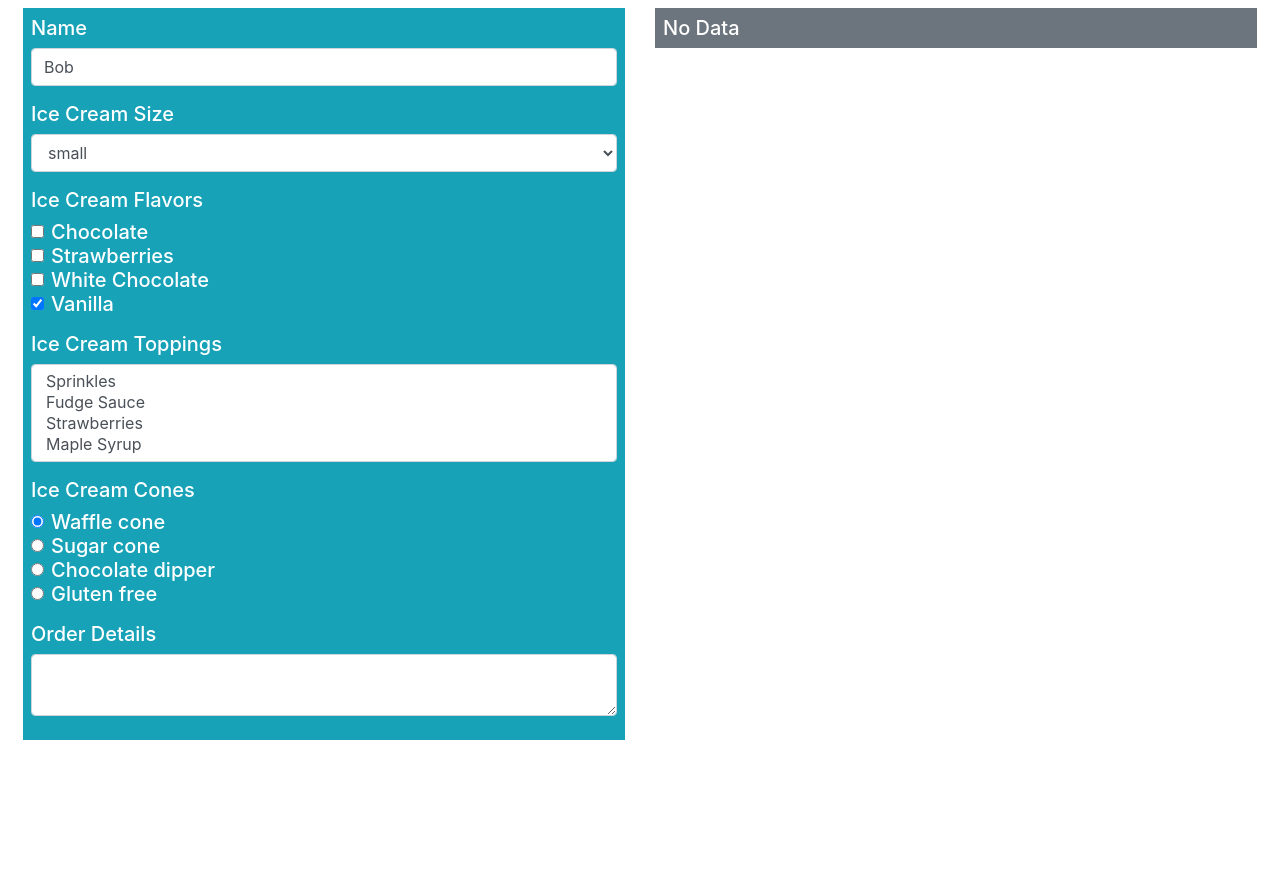
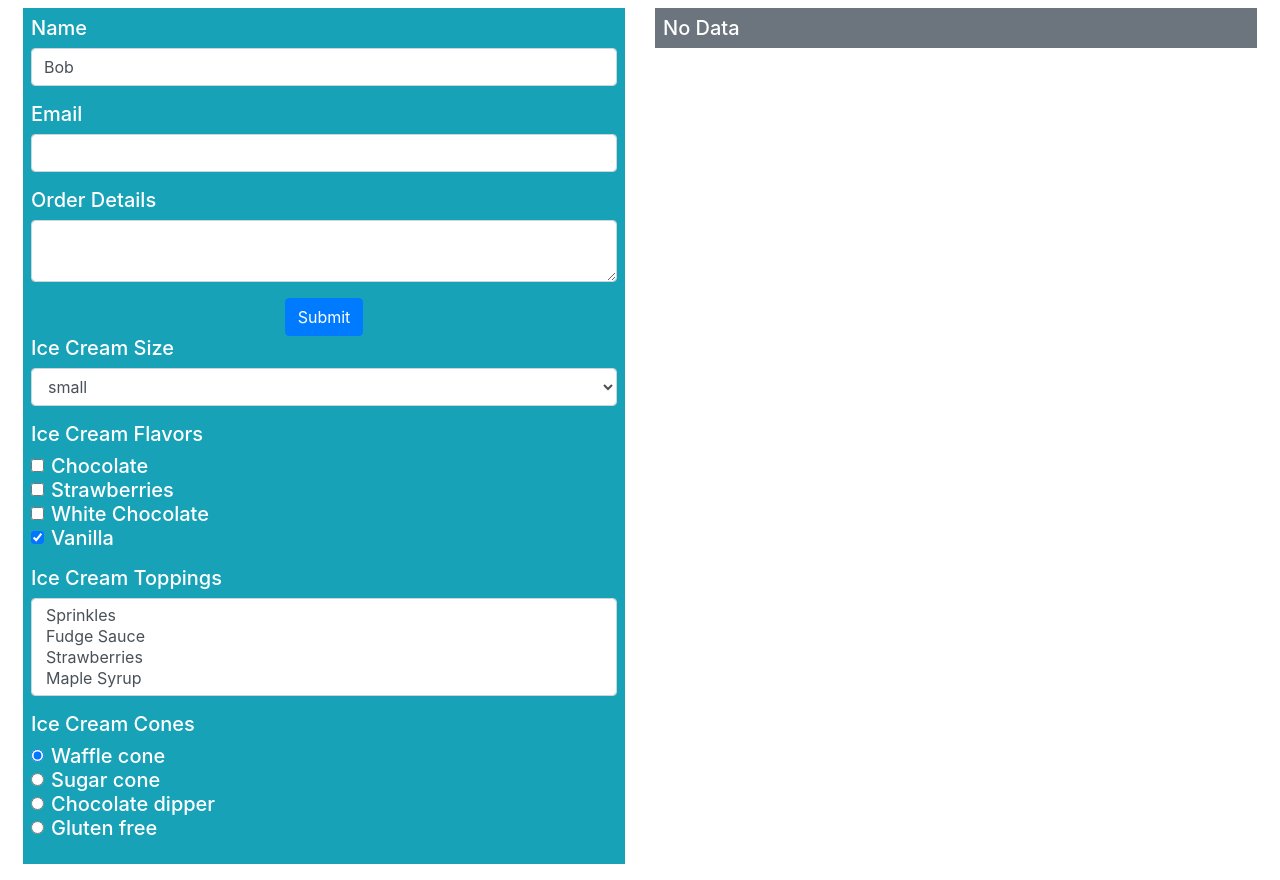
Before and after one commit to pagas/react-forms, a React (Create React App) app: page / in a window 1280 px wide. Before the commit the page ends 800 px from the top, so only its background shows below. Built offline with nearby package versions, Linux system fonts and the light colour scheme.

Commit message:
add email and some field validation

```diff
--- a/src/components/Editor.js
+++ b/src/components/Editor.js
@@ -1,10 +1,13 @@
 import React, {Component} from 'react';
+import {FormValidator} from "../forms/FormValidator";
+import {ValidationMessage} from "../forms/ValidationMessage";
 
 export class Editor extends Component {
     constructor(props) {
         super(props);
         this.state = {
             name: "Bob",
+            email: "",
             flavors: ["Vanilla"],
             size: "small",
             toppings: ["Strawberries"],
@@ -14,14 +17,17 @@ export class Editor extends Component {
 
         this.flavors = ["Chocolate", "Strawberries", "White Chocolate", "Vanilla"];
         this.toppings = ["Sprinkles", "Fudge Sauce", "Strawberries", "Maple Syrup"];
-        this.cones = ["Waffle cone", "Sugar cone", "Chocolate dipper", "Gluten free"]
-        this.sizes = ["small", "medium", "large"]
+        this.cones = ["Waffle cone", "Sugar cone", "Chocolate dipper", "Gluten free"];
+        this.sizes = ["small", "medium", "large"];
+        this.rules = {
+            name: {required: true, minlength: 3, alpha: true},
+            email: {required: true, email: true},
+            orderDetails: {required: true}
+        }
     }
 
     updateFormValues = (event) => {
-        this.setState({[event.target.name]: event.target.value},
-            () => this.props.submit(this.state)
-        )
+        this.setState({[event.target.name]: event.target.value})
     }
 
     updateFormValueOptions = (event) => {
@@ -40,7 +46,7 @@ export class Editor extends Component {
                 state.flavors.push(event.target.name);
             } else {
                 const index = state.flavors.indexOf(event.target.name);
-                state.flavors.splice(index,1);
+                state.flavors.splice(index, 1);
             }
         }, () => this.props.submit(this.state))
     }
@@ -51,6 +57,7 @@ export class Editor extends Component {
 
     render() {
         return <div className='h5 bg-info text-white p-2'>
+            <FormValidator data={this.state} rules={this.rules} submit={this.props.submit}>
                 <div className='form-group'>
                     <label>Name</label>
                     <input className="form-control"
@@ -58,8 +65,28 @@ export class Editor extends Component {
                            value={this.state.name}
                            onChange={this.updateFormValues}
                     />
+                    <ValidationMessage field="name"/>
                 </div>
 
+                <div className='form-group'>
+                    <label>Email</label>
+                    <input className="form-control"
+                           name="email"
+                           value={this.state.email}
+                           onChange={this.updateFormValues}
+                    />
+                    <ValidationMessage field="email"/>
+                </div>
+                <div className="form-group">
+                    <label>Order Details</label>
+                    <textarea className="form-control"
+                              name="orderDetails"
+                              value={this.state.orderDetails}
+                              onChange={this.updateFormValues}
+                    ></textarea>
+                    <ValidationMessage field="orderDetails"/>
+                </div>
+            </FormValidator>
 
             <div className='form-group'>
                 <label>Ice Cream Size</label>
@@ -123,7 +150,7 @@ export class Editor extends Component {
                                checked={this.state.cone === cone}
                                onChange={this.updateFormValues}
                         />
-                        <label className='form-check-label' for={this.generateIdWithPrefix('cone', cone)}>
+                        <label className='form-check-label' htmlFor={this.generateIdWithPrefix('cone', cone)}>
                             {cone}
                         </label>
                     </div>
@@ -131,15 +158,6 @@ export class Editor extends Component {
             </div>
 
 
-            <div className="form-group">
-                <label>Order Details</label>
-                <textarea className="form-control"
-                          name="orderDetails"
-                          value={this.state.orderDetails}
-                          onChange={this.updateFormValues}
-                ></textarea>
-
-            </div>
         </div>
     }
 }
--- /dev/null
+++ b/src/contexts/ValidationContext.js
@@ -0,0 +1,9 @@
+import React from 'react';
+
+/**
+ * Store validation issues for each form element as an array.
+ * @type {React.Context<{getMessageForField: (function(*): *[])}>}
+ */
+export const ValidationContext = React.createContext({
+    getMessageForField: (field) => []
+});
--- /dev/null
+++ b/src/forms/FormValidator.js
@@ -0,0 +1,71 @@
+import React, {Component} from 'react';
+import {ValidateData} from "./validation";
+import {ValidationContext} from "../contexts/ValidationContext";
+
+export class FormValidator extends Component {
+    constructor(props) {
+        super(props);
+        this.state = {
+            errors: {},
+            dirty: {},
+            formSubmitted: false,
+            getMessagesForField: this.getMessagesForField
+        }
+    }
+
+    static getDerivedStateFromProps(props, state) {
+        console.log('props changed validate!!!', ValidateData(props.data, props.rules))
+        return {
+            errors: ValidateData(props.data, props.rules)
+        }
+    }
+
+    get formValid() {
+        return Object.keys(this.state.errors).length === 0;
+    }
+
+    handleChange = (event) => {
+        const name = event.target.name;
+        this.setState(state => state.dirty[name] = true)
+    }
+
+    handleClick = (ev) => {
+        this.setState({formSubmitted: true}, () => {
+            if (this.formValid) {
+                this.props.submit(this.props.data);
+            }
+        })
+    }
+
+    getButtonClasses() {
+        return this.state.formSubmitted && !this.formValid
+            ? 'btn-danger'
+            : 'btn-primary'
+    }
+
+    getMessagesForField = (field) => {
+        return (this.state.formSubmitted || this.state.dirty[field]
+                ? this.state.errors[field] || []
+                : []
+        )
+    }
+
+    render() {
+        return <React.Fragment>
+            <ValidationContext.Provider value={this.state}>
+                <div onChange={this.handleChange}>
+                    {this.props.children}
+                </div>
+            </ValidationContext.Provider>
+
+            <div className="text-center">
+                <button className={`btn ${this.getButtonClasses()}`}
+                        onClick={this.handleClick}
+                        disabled={this.state.formSubmitted && !this.formValid}>
+                    Submit
+                </button>
+            </div>
+
+        </React.Fragment>
+    }
+}
--- /dev/null
+++ b/src/forms/ValidationMessage.js
@@ -0,0 +1,13 @@
+import React, {Component} from 'react';
+import {ValidationContext} from "../contexts/ValidationContext";
+
+export class ValidationMessage extends Component {
+    static contextType = ValidationContext;
+    render() {
+        return this.context.getMessagesForField(this.props.field).map( error =>
+            <div className="small bg-danger text-white mt-1 p-1" key={error}>
+                {error}
+            </div>
+        )
+    }
+}
--- /dev/null
+++ b/src/forms/validation.js
@@ -0,0 +1,37 @@
+import validator from "validator";
+
+export function ValidateData(data, rules) {
+    let errors = {};
+    for (let field of Object.keys(data)) {
+        if (!rules.hasOwnProperty(field)) {
+            continue;
+        }
+        let fieldErrors = [];
+        const fieldValue = data[field];
+        const fieldRules = rules[field];
+
+        if (fieldRules.required && validator.isEmpty(fieldValue)) {
+            fieldErrors.push('Value required');
+        }
+
+        if (!validator.isEmpty(fieldValue)) {
+            if (fieldRules.minlength && !validator.isLength(fieldValue, fieldRules.minlength)) {
+                fieldErrors.push(`Enter at least ${fieldRules.minlength} characters`);
+            }
+
+            if (fieldRules.alpha && !validator.isAlpha(fieldValue)) {
+                fieldErrors.push("Enter only letters");
+            }
+
+            if (fieldRules.email && !validator.isEmail(fieldValue)) {
+                fieldErrors.push("Enter valid email address");
+            }
+        }
+
+        if (fieldErrors.length > 0) {
+            errors[field] = fieldErrors;
+        }
+    }
+    ;
+    return errors;
+}
```
Lines whose indentation alone changed are shown as unchanged.
